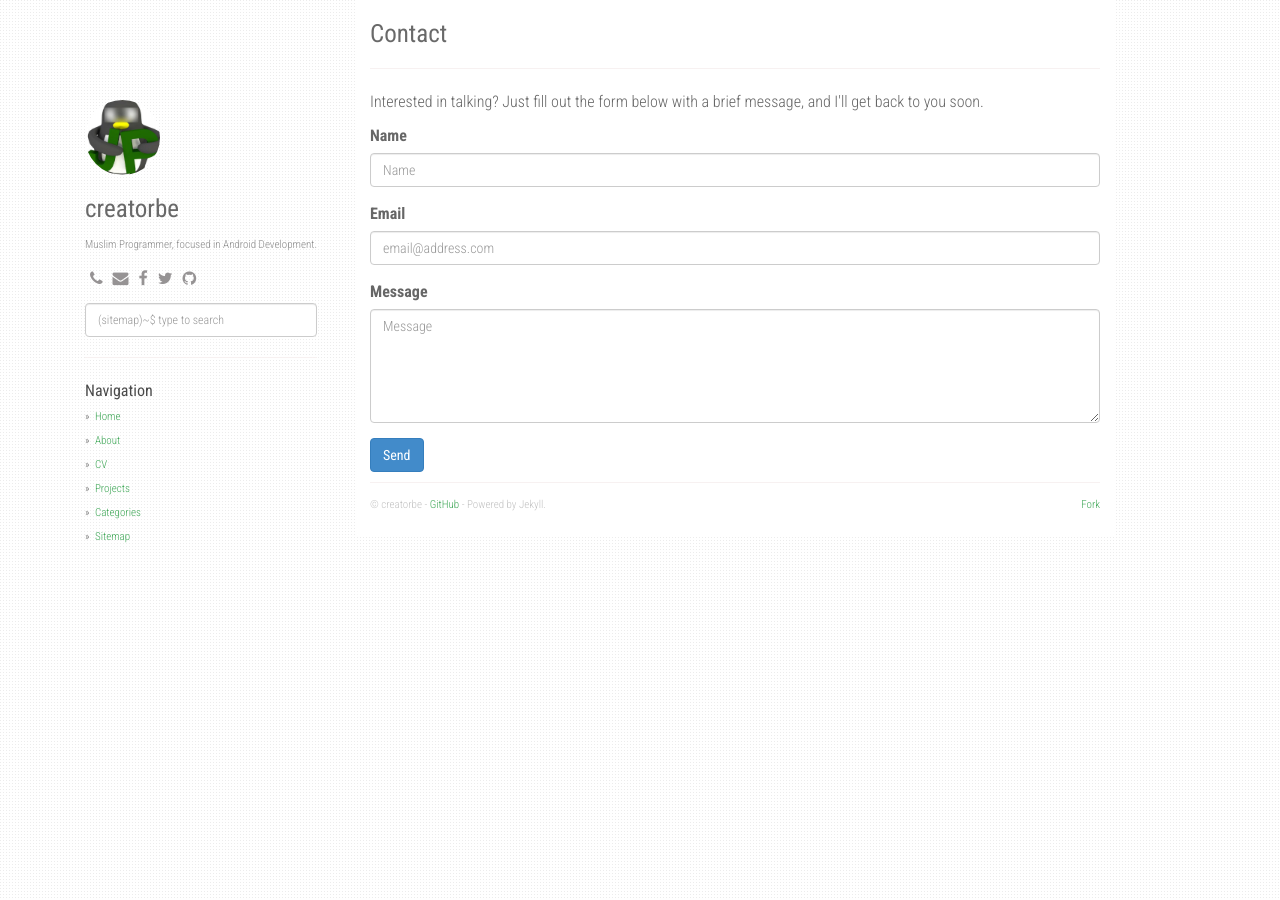
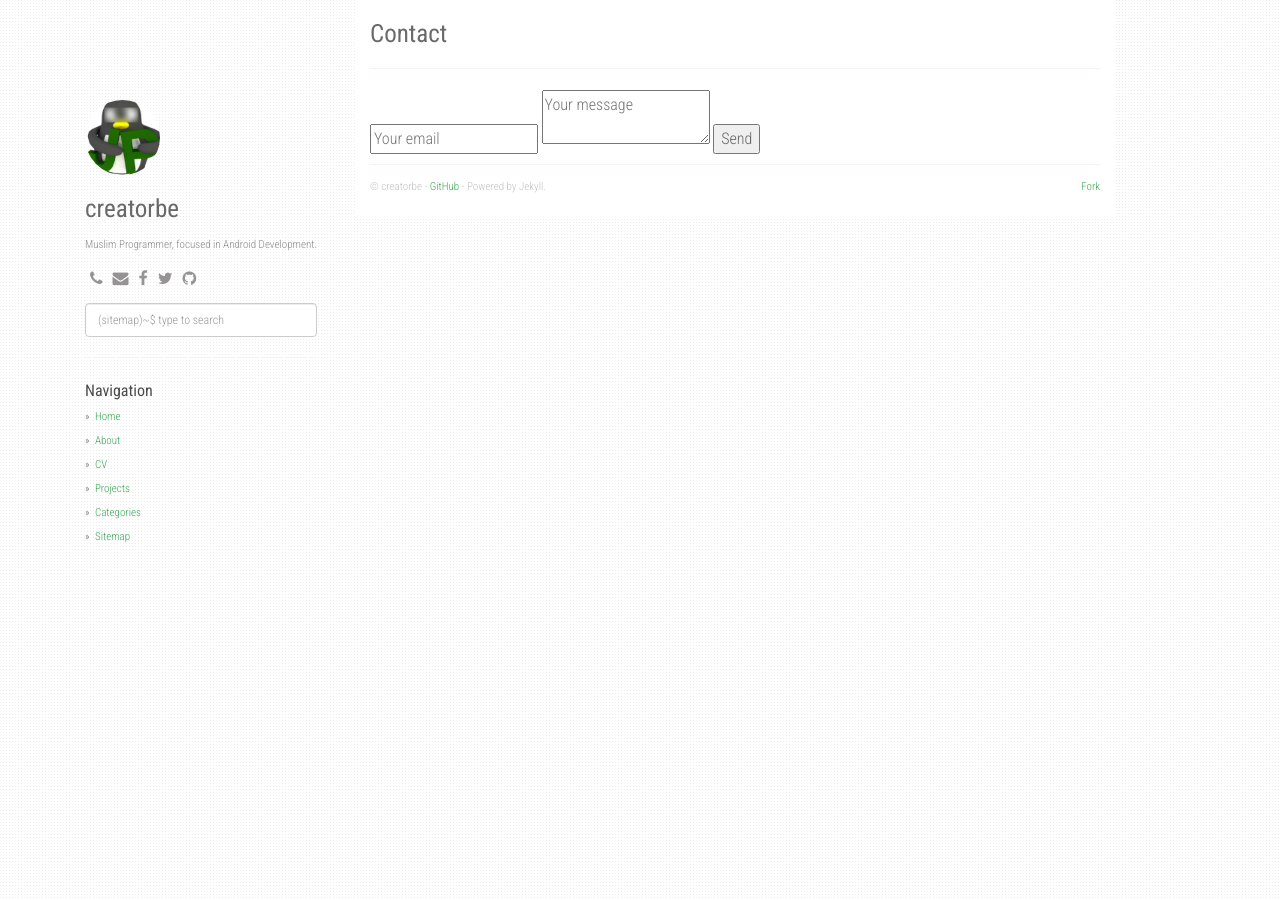
Before and after one commit to creatorbe/creatorbe.github.io, a Jekyll site: the page built from contact.md, in a window 1280 px wide. Built offline with Jekyll 4.4.1, drawn with Linux system fonts in a browser that asks for light colours; nearby versions of some CDN libraries.

Commit message:
revert to default form

```diff
--- a/contact.md
+++ b/contact.md
@@ -39,9 +39,8 @@
 </script>
 
  -->
-<div class="row">
- 	<!-- <div class="col-lg-6 col-lg-offset-3"> -->
- 	 	<div class="col-lg-12">
+<!-- <div class="row">
+ 	<div class="col-lg-6 col-lg-offset-3">
  		<p>Interested in talking? Just fill out the form below with a brief message, and I'll get back to you soon.</p>
 
  		<div id="submit-success" class="alert alert-success alert-dismissible collapse" role="alert">
@@ -72,4 +71,9 @@
  		</form>
 
  	</div>
- </div>
+ </div> -->
+ <form method="POST" action="http://formspree.io/creatorb45@gmail.com">
+  <input type="email" name="email" placeholder="Your email">
+  <textarea name="message" placeholder="Your message"></textarea>
+  <button type="submit">Send</button>
+</form>
```
